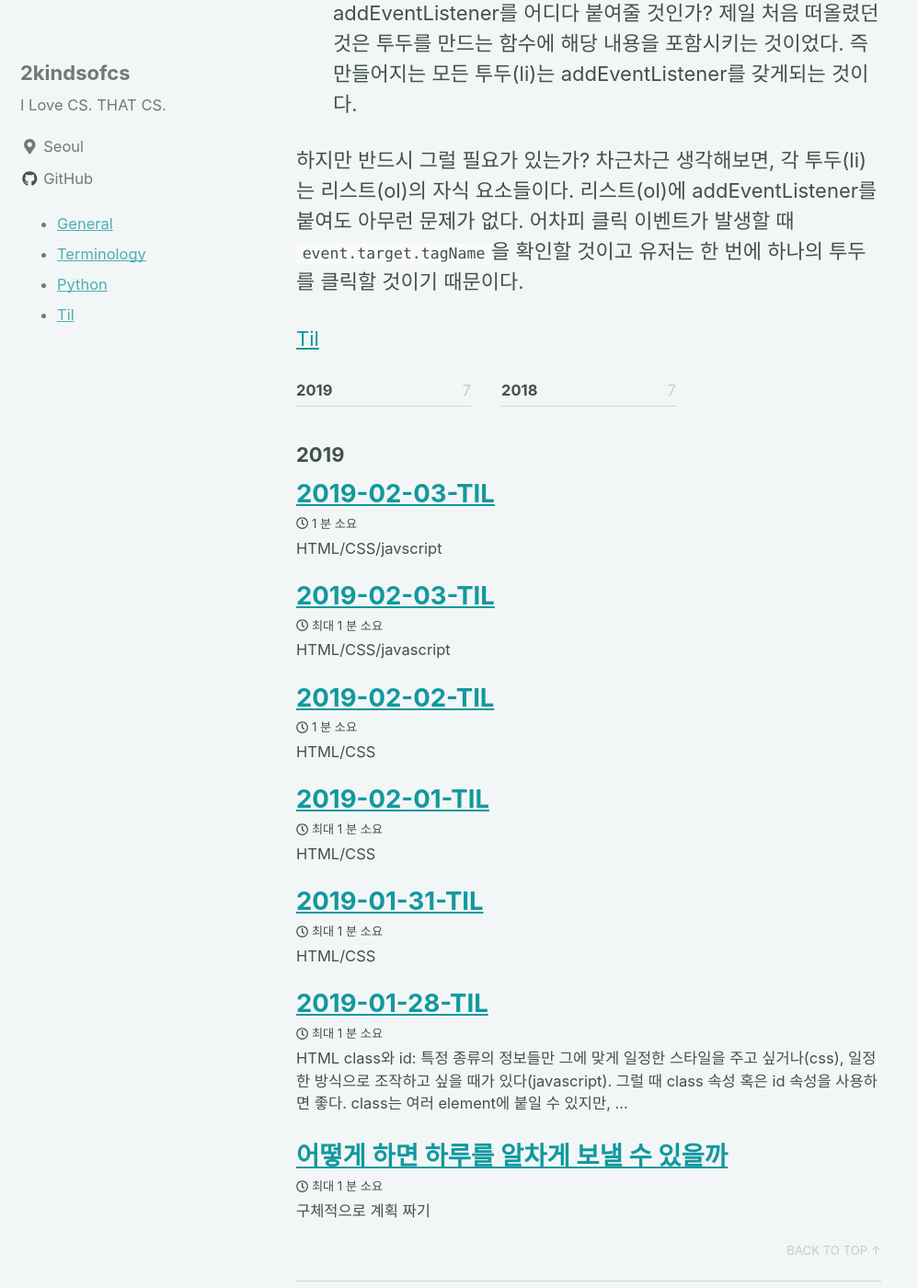
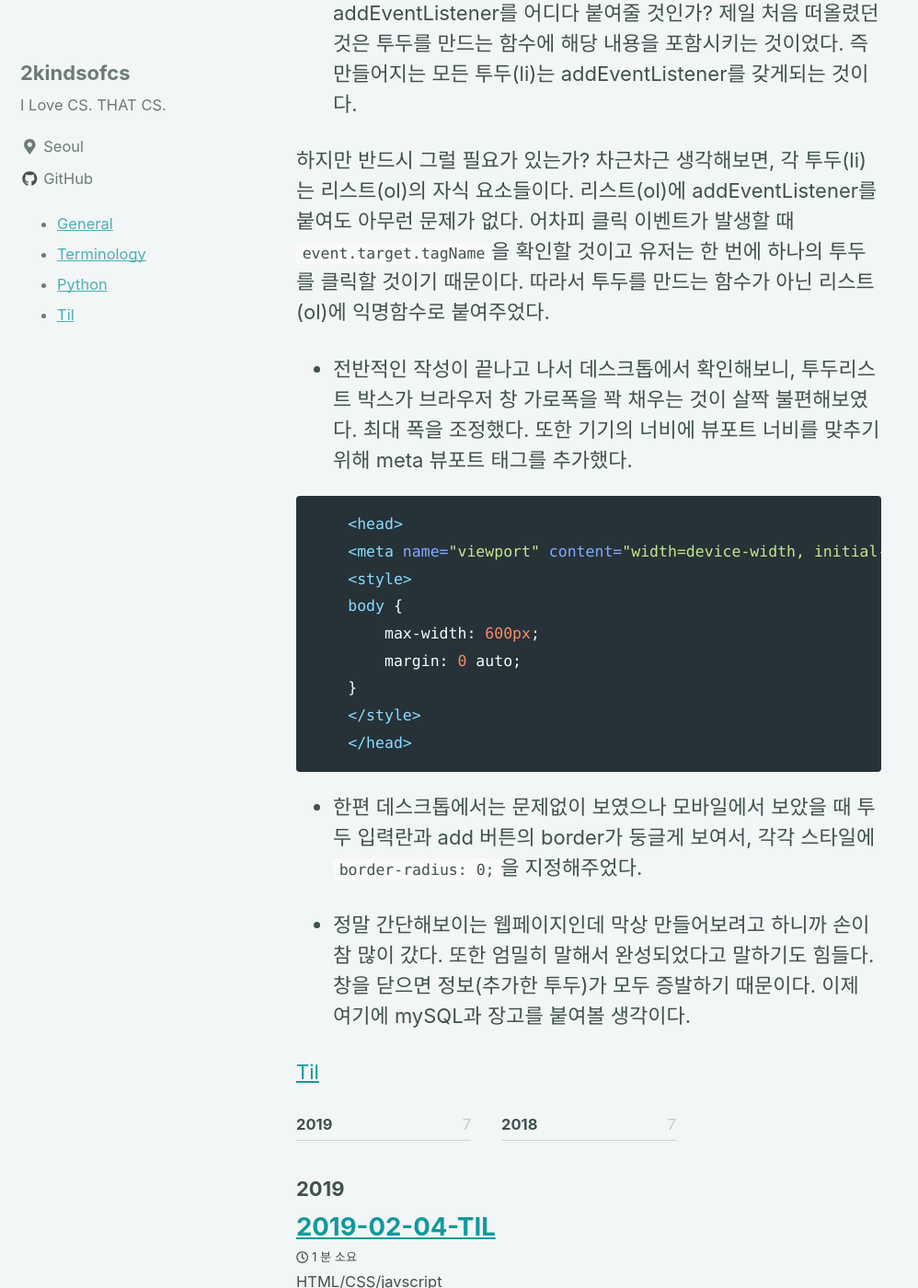
Before and after one commit to 2kindsofcs/-, a Jekyll site: the page built from _posts/2019-02-04-TIl.md, in a window 1280 px wide and 1400 px high, scrolled down 1073 px. Shown: the whole window at 92% size, without its empty margins (0-998 px from the left). Built offline with Jekyll 4.4.1, drawn with Linux system fonts in a browser that asks for light colours; nearby versions of some CDN libraries; some of the changed text lies outside the part shown.

Commit message:
Make 190204 TIL

````diff
--- a/_posts/2019-02-04-TIl.md
+++ b/_posts/2019-02-04-TIl.md
@@ -1,7 +1,7 @@
 ---
 layout: posts
-title: "2019-02-03-TIL"
-slug: "190203-TIL"
+title: "2019-02-04-TIL"
+slug: "190204-TIL"
 categories: TIL
 ---
 
@@ -9,15 +9,39 @@ categories: TIL
 
 * 투두리스트에 있는 투두를 클릭하면, 해당 투두의 배경 색이 바뀌고 투두 텍스트에 취소선이 그어지길 원했다. 그리고 다시 한번 클릭하면 원상태로 돌아오길 원했다. 처음에 예제 소스코드를 보고 떠올린 방법은 투두를 만드는 함수와 addEventListener("click", function)에서 넘겨주는 함수를 수정하는 것이었다. 투두를 만들 때 기본 flag(false값을 갖는)를 만들어주고, 클릭할 때 해당 flag의 값을 체크하여 false면 true로, true면 false로 변경해서 배경 색 따위의 style을 제어하는 방법이었다. 하지만 이는 몹시 번거롭다. 한 상태에서 다른 상태로 이벤트에 따라 번갈아가며 변하는 일종의 on-off 스위치같은 것인데, 분명 이를 손쉽게 해결하는 방법이 있을 것 같았다.
 
-* 일단 내가 원하는 것은 **내가 클릭한 투두** 사라지는 것이다. 삭제 버튼만 사라지거나, 리스트 자체(ol)가 사라지는 것이 아니라 투두(li)만 없애고 싶은 것이다. 이 때 필요한 것은 이벤트 객체다. `event.target.tagName`을 통해 이벤트를 발생시킨 요소의 tag명을 알 수 있다. [w3school 예제 사이트]
+
+* 일단 내가 원하는 것은 **내가 클릭한 투두**가 사라지는 것이다. 삭제 버튼만 사라지거나, 리스트 자체(ol)가 사라지는 것이 아니라 투두(li)만 없애고 싶은 것이다. 이 때 필요한 것은 이벤트 객체다. `event.target.tagName`을 통해 이벤트를 발생시킨 요소의 tag명을 알 수 있다. [w3school 예제 사이트]
+
 
 * 소스코드를 보니 `classList`라는 프로퍼티가 있었다. 이 프로퍼티의 메소드 중 `toggle(class, true|false)`가 내게 필요한 메소드였다. 이 메소드는 add, remove같은 메소드처럼 더하거나 삭제하기만 하는 것이 아니라 **주어진 클래스가 있으면 해당 요소로부터 삭제하고, 없으면 생성한다.**
+
 
 * 문제가 하나 남았다. 클릭했을 때 `event.target.tagName`이 "LI"인지 확인하여 맞다면 toggle해주는 함수를 실행시키는 addEventListener를 어디다 붙여줄 것인가? 제일 처음 떠올렸던 것은 투두를 만드는 함수에 해당 내용을 포함시키는 것이었다. 즉 만들어지는 모든 투두(li)는 addEventListener를 갖게되는 것이다.
 
 
-하지만 반드시 그럴 필요가 있는가? 차근차근 생각해보면, 각 투두(li)는 리스트(ol)의 자식 요소들이다. 리스트(ol)에 addEventListener를 붙여도 아무런 문제가 없다. 어차피 클릭 이벤트가 발생할 때 `event.target.tagName`을 확인할 것이고 유저는 한 번에 하나의 투두를 클릭할 것이기 때문이다.
+하지만 반드시 그럴 필요가 있는가? 차근차근 생각해보면, 각 투두(li)는 리스트(ol)의 자식 요소들이다. 리스트(ol)에 addEventListener를 붙여도 아무런 문제가 없다. 어차피 클릭 이벤트가 발생할 때 `event.target.tagName`을 확인할 것이고 유저는 한 번에 하나의 투두를 클릭할 것이기 때문이다. 따라서 투두를 만드는 함수가 아닌 리스트(ol)에 익명함수로 붙여주었다.
 
+
+* 전반적인 작성이 끝나고 나서 데스크톱에서 확인해보니, 투두리스트 박스가 브라우저 창 가로폭을 꽉 채우는 것이 살짝 불편해보였다. 최대 폭을 조정했다. 또한 기기의 너비에 뷰포트 너비를 맞추기 위해 meta 뷰포트 태그를 추가했다.
+{% raw %}
+```html
+    <head>
+    <meta name="viewport" content="width=device-width, initial-scale=1">
+    <style>
+    body {
+        max-width: 600px;
+        margin: 0 auto;
+    }
+    </style>
+    </head>
+```
+{% endraw %}
+
+
+* 한편 데스크톱에서는 문제없이 보였으나 모바일에서 보았을 때 투두 입력란과 add 버튼의 border가 둥글게 보여서, 각각 스타일에 `border-radius: 0;`을 지정해주었다.
+
+
+* 정말 간단해보이는 웹페이지인데 막상 만들어보려고 하니까 손이 참 많이 갔다. 또한 엄밀히 말해서 완성되었다고 말하기도 힘들다. 창을 닫으면 정보(추가한 투두)가 모두 증발하기 때문이다. 이제 여기에 mySQL과 장고를 붙여볼 생각이다.
 
 
 [w3school 예제 사이트]: https://www.w3schools.com/jsref/tryit.asp?filename=tryjsref_event_target "event.target.tagName 예제"
````
